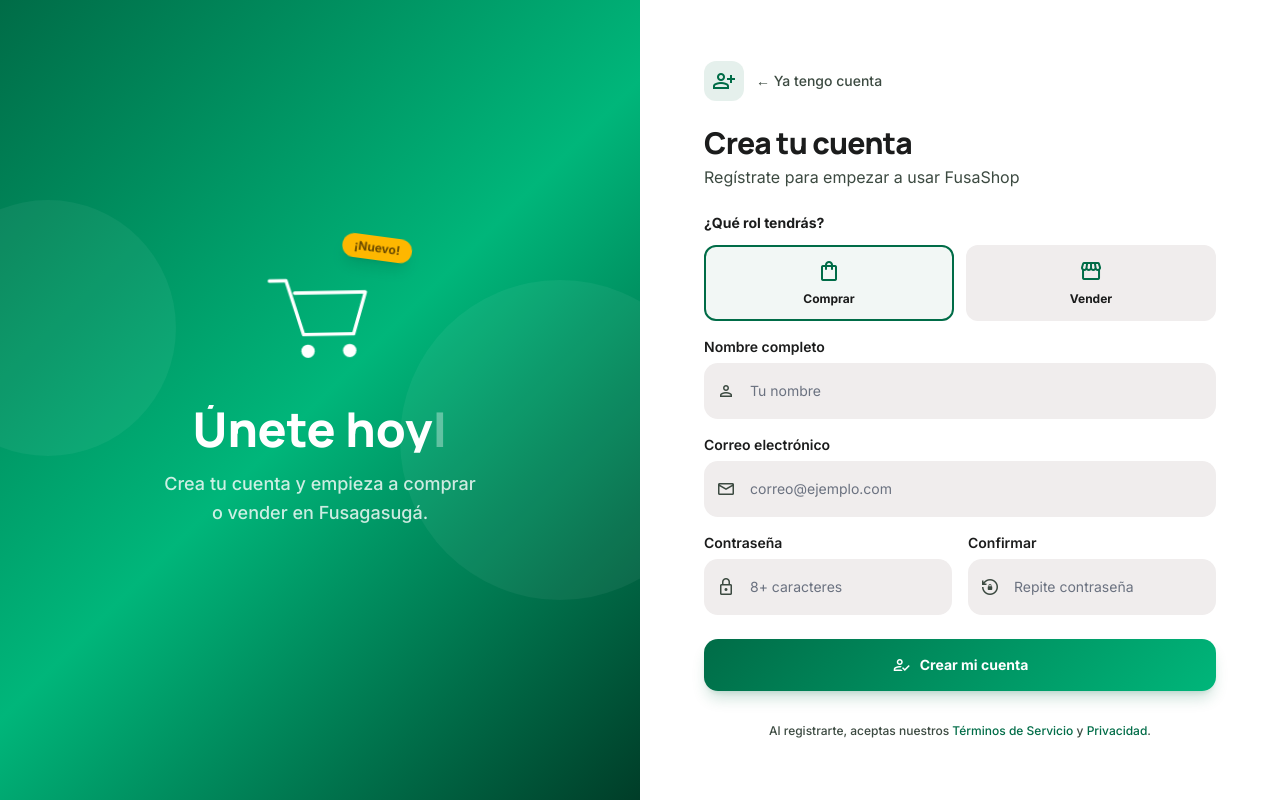
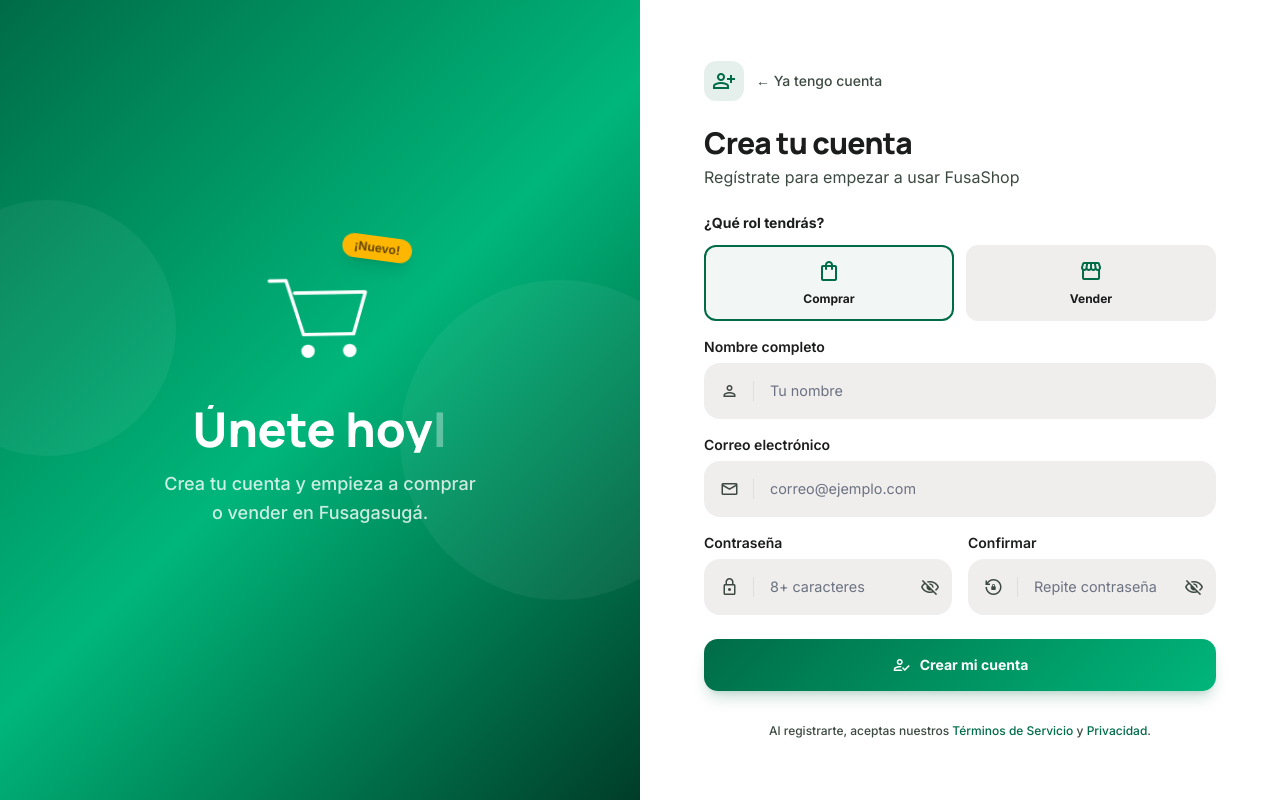
Before and after one commit to Zantival/Fusashop, a Laravel app: page /register in a window 1280 px wide. Run offline with Laravel 12, Linux system fonts and the light colour scheme; style sheets or scripts are compiled from the project's sources; some libraries are stand-ins or nearby versions.

Commit message:
git add . git commit -m "Cambios recientes" git push

```diff
--- a/app/Http/Middleware/EnsureKycApproved.php
+++ b/app/Http/Middleware/EnsureKycApproved.php
@@ -13,7 +13,7 @@
         $user = Auth::user();
         if ($user && $user->isMerchant()) {
             if (!$user->companyProfile) {
-                return redirect()->route('merchant.subscription');
+                return redirect()->route('merchant.profile')->with('info', 'Por favor completa la configuración de tu perfil comercial.');
             }
             if ($user->companyProfile->kyc_status !== 'approved') {
                 return redirect()->route('merchant.profile')->with('error', 'Tu cuenta está bajo revisión o no ha sido aprobada. Por favor espera a que un Analista valide tu RUT.');
--- a/resources/views/auth/register.blade.php
+++ b/resources/views/auth/register.blade.php
@@ -19,18 +19,28 @@
 .form-enter:nth-child(2) { animation-delay: 0.2s; }
 .form-enter:nth-child(3) { animation-delay: 0.3s; }
 
+.input-wrap {
+  display: flex; align-items: center;
+  background: var(--surface-container); border-radius: 1rem; border: 2px solid transparent;
+  transition: all 0.2s ease; overflow: hidden;
+}
+.input-wrap:focus-within { background: white; border-color: var(--primary); box-shadow: 0 0 0 4px rgba(0,108,71,0.08); }
+.input-icon-box {
+  display: flex; align-items: center; justify-content: center;
+  width: 3rem; min-width: 3rem; height: 100%;
+  color: var(--on-surface-variant);
+  border-right: 1.5px solid rgba(0,0,0,0.07);
+  padding: 0 0.5rem;
+  font-size: 20px;
+  background: transparent;
+  pointer-events: none;
+  user-select: none;
+}
 .input-field {
-  width: 100%; padding: 0.875rem 0.875rem 0.875rem 2.75rem;
-  background: var(--surface-container); border-radius: 0.875rem; border: 2px solid transparent;
-  outline: none; transition: all 0.2s ease; font-size: 0.875rem;
-  color: var(--on-surface);
-}
-.input-field:focus { background: white; border-color: var(--primary); box-shadow: 0 0 0 4px rgba(0,108,71,0.08); }
-.input-icon {
-  position: absolute; left: 0.75rem; top: 50%; transform: translateY(-50%);
-  font-size: 20px; color: var(--on-surface-variant);
-  transition: opacity 0.2s ease;
-  pointer-events: none;
+  flex: 1; padding: 0.875rem 1rem;
+  background: transparent; border: none;
+  outline: none; font-size: 0.9rem;
+  color: var(--on-surface); width: 100%;
 }
 </style>
 @endsection
@@ -107,8 +117,8 @@
         <div class="grid grid-cols-1 md:grid-cols-2 gap-4">
           <div class="form-enter md:col-span-2">
             <label class="block text-sm font-semibold text-on-surface mb-1.5">Nombre completo</label>
-            <div class="relative">
-              <span class="material-symbols-outlined input-icon">person</span>
+            <div class="input-wrap">
+              <span class="material-symbols-outlined input-icon-box">person</span>
               <input type="text" name="name" value="{{ old('name') }}" required
                 class="input-field" placeholder="Tu nombre">
             </div>
@@ -116,8 +126,8 @@
 
           <div class="form-enter md:col-span-2">
             <label class="block text-sm font-semibold text-on-surface mb-1.5">Correo electrónico</label>
-            <div class="relative">
-              <span class="material-symbols-outlined input-icon">mail</span>
+            <div class="input-wrap">
+              <span class="material-symbols-outlined input-icon-box">mail</span>
               <input type="email" name="email" value="{{ old('email') }}" required
                 class="input-field" placeholder="correo@ejemplo.com" autocomplete="email">
             </div>
@@ -125,24 +135,24 @@
 
           <div class="form-enter">
             <label class="block text-sm font-semibold text-on-surface mb-1.5">Contraseña</label>
-            <div class="relative" x-data="{ show: false }">
-              <span class="material-symbols-outlined input-icon">lock</span>
-              <input :type="show ? 'text' : 'password'" name="password" required
+            <div class="input-wrap">
+              <span class="material-symbols-outlined input-icon-box">lock</span>
+              <input type="password" name="password" id="password" required
                 class="input-field" placeholder="8+ caracteres" autocomplete="new-password">
-              <button type="button" @click="show = !show" class="absolute right-3 top-1/2 -translate-y-1/2 text-on-surface-variant">
-                <span class="material-symbols-outlined text-[18px]" x-text="show ? 'visibility' : 'visibility_off'"></span>
+              <button type="button" onclick="togglePwd('password', 'eye-pwd')" class="flex items-center justify-center w-10 min-w-10 text-on-surface-variant hover:text-primary transition-colors">
+                <span class="material-symbols-outlined text-[20px]" id="eye-pwd">visibility_off</span>
               </button>
             </div>
           </div>
 
           <div class="form-enter">
             <label class="block text-sm font-semibold text-on-surface mb-1.5">Confirmar</label>
-            <div class="relative" x-data="{ show: false }">
-              <span class="material-symbols-outlined input-icon">lock_reset</span>
-              <input :type="show ? 'text' : 'password'" name="password_confirmation" required
+            <div class="input-wrap">
+              <span class="material-symbols-outlined input-icon-box">lock_reset</span>
+              <input type="password" name="password_confirmation" id="password_confirmation" required
                 class="input-field" placeholder="Repite contraseña">
-              <button type="button" @click="show = !show" class="absolute right-3 top-1/2 -translate-y-1/2 text-on-surface-variant">
-                <span class="material-symbols-outlined text-[18px]" x-text="show ? 'visibility' : 'visibility_off'"></span>
+              <button type="button" onclick="togglePwd('password_confirmation', 'eye-pwd-conf')" class="flex items-center justify-center w-10 min-w-10 text-on-surface-variant hover:text-primary transition-colors">
+                <span class="material-symbols-outlined text-[20px]" id="eye-pwd-conf">visibility_off</span>
               </button>
             </div>
           </div>
@@ -167,6 +177,14 @@
 
 @section('scripts')
 <script>
+function togglePwd(inputId, iconId) {
+  const i = document.getElementById(inputId);
+  const e = document.getElementById(iconId);
+  if (!i || !e) return;
+  i.type = i.type === 'password' ? 'text' : 'password';
+  e.textContent = i.type === 'password' ? 'visibility_off' : 'visibility';
+}
+
 document.getElementById('register-form').addEventListener('submit', function() {
   const btn = document.getElementById('reg-btn');
   btn.innerHTML = '<span class="material-symbols-outlined animate-spin text-[20px]">sync</span> Creando cuenta...';
```
Also changed, not shown: resources/views/merchant/profile.blade.php (+10 -4 lines).
